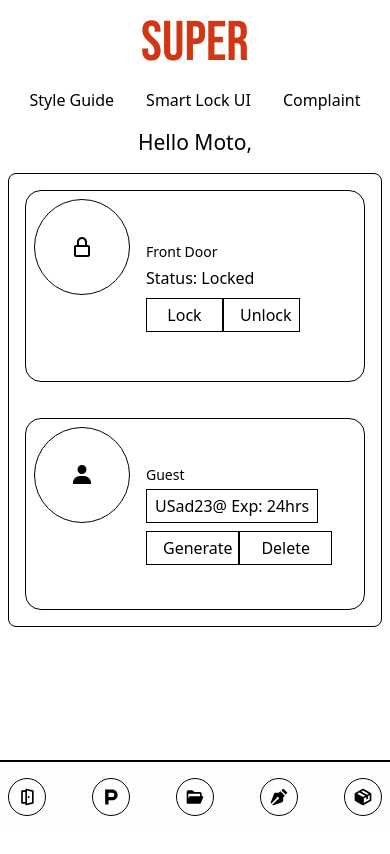
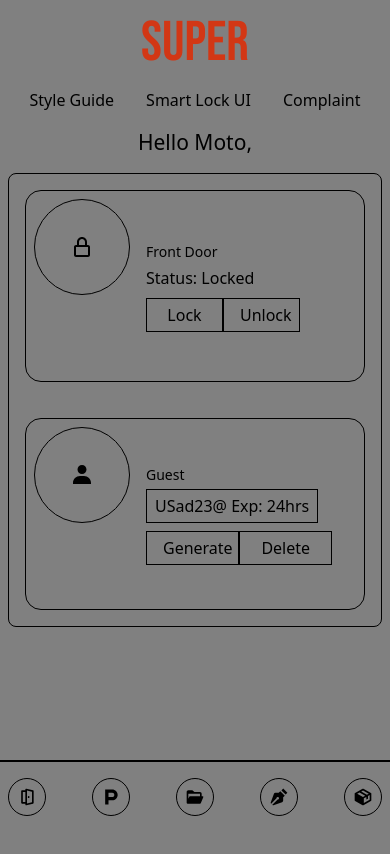
Before and after one commit to seancampbell3161/DSD-app, a React (Vite) app in the folder super_gui/: page /smartlockui in a window 390 px wide. Shown: the top 854 px of the page. Built offline with nearby package versions, Linux system fonts and the light colour scheme.

Commit message:
Changed backgroud color

```diff
--- a/super_gui/src/App.css
+++ b/super_gui/src/App.css
@@ -3,6 +3,6 @@
   margin: 0 auto;
 }
 
-/* body {
+body {
   background: gray;
-} */
+}
--- a/super_gui/src/components/SmartLockUI.tsx
+++ b/super_gui/src/components/SmartLockUI.tsx
@@ -127,7 +127,7 @@ const SmartLockUI = () => {
       </div>
 
       {/* MOBILE NAV BAR */}
-      <div className="md:hidden fixed bottom-3 left-0 right-0 bg-white border-t-2 p-2">
+      <div className="md:hidden fixed bottom-3 left-0 right-0 border-t-2 p-2">
         <div className="flex justify-between max-w-4xl mx-auto">
           {menuItems.map((item, index) => (
             <div
```
